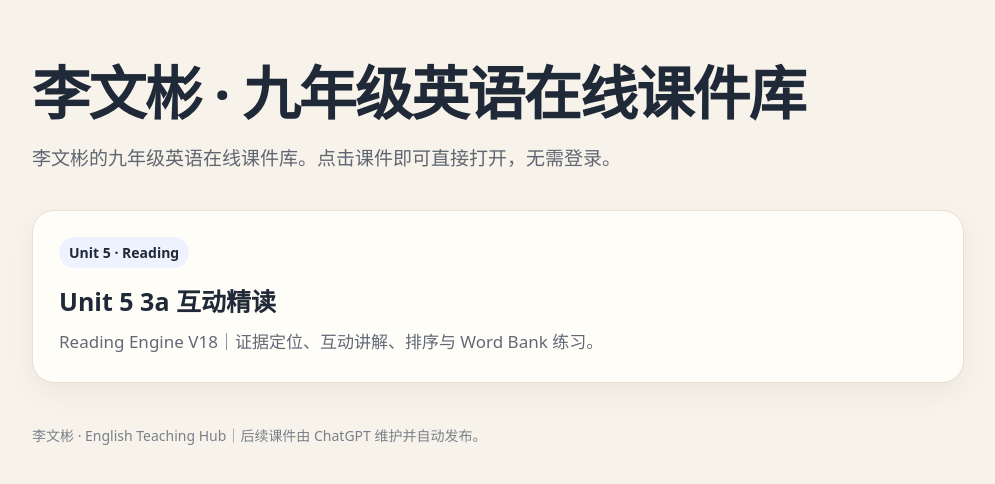
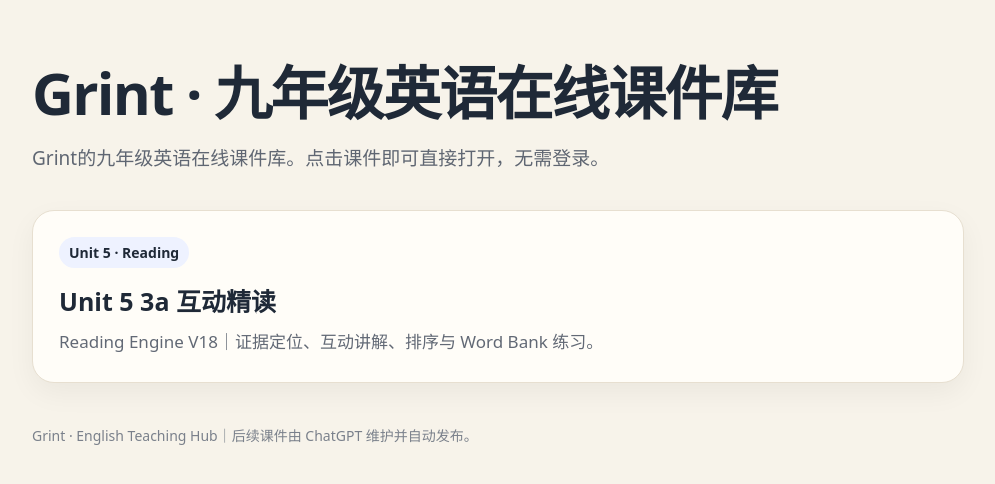
Before and after one commit to MushanWen/english-class-html, a plain HTML site: page index.html in a window 1280 px wide. Shown: the whole page, without its empty margins (142-1137 px from the left). Drawn offline with Linux system fonts and the light colour scheme.

Commit message:
Use Grint as homepage owner name

```diff
--- a/index.html
+++ b/index.html
@@ -24,8 +24,8 @@
 <body>
   <main class="wrap">
     <header>
-      <h1>李文彬 · 九年级英语在线课件库</h1>
-      <p class="sub">李文彬的九年级英语在线课件库。点击课件即可直接打开，无需登录。</p>
+      <h1>Grint · 九年级英语在线课件库</h1>
+      <p class="sub">Grint的九年级英语在线课件库。点击课件即可直接打开，无需登录。</p>
     </header>
     <section class="grid">
       <a class="card" href="/lessons/unit5-reading/">
@@ -34,7 +34,7 @@
         <p class="desc">Reading Engine V18｜证据定位、互动讲解、排序与 Word Bank 练习。</p>
       </a>
     </section>
-    <footer>李文彬 · English Teaching Hub｜后续课件由 ChatGPT 维护并自动发布。</footer>
+    <footer>Grint · English Teaching Hub｜后续课件由 ChatGPT 维护并自动发布。</footer>
   </main>
 </body>
 </html>
```
